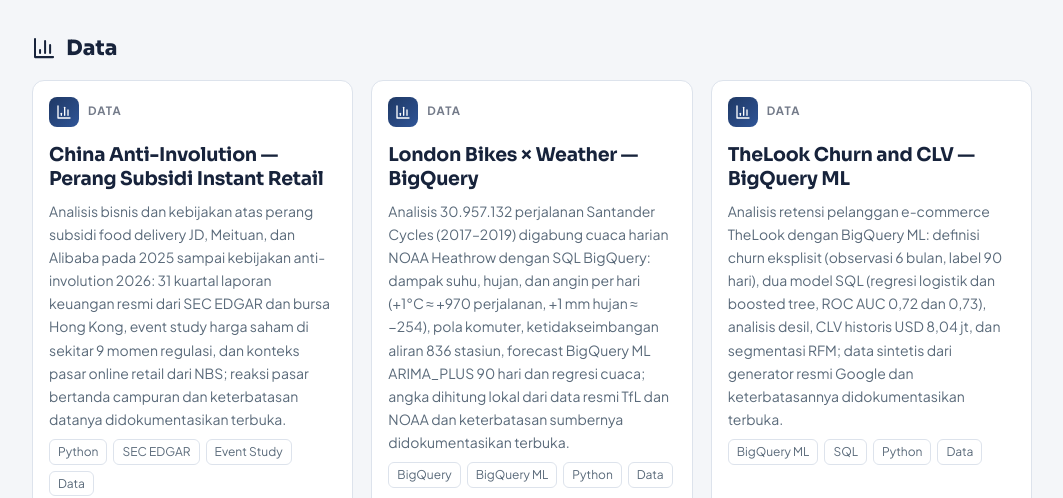
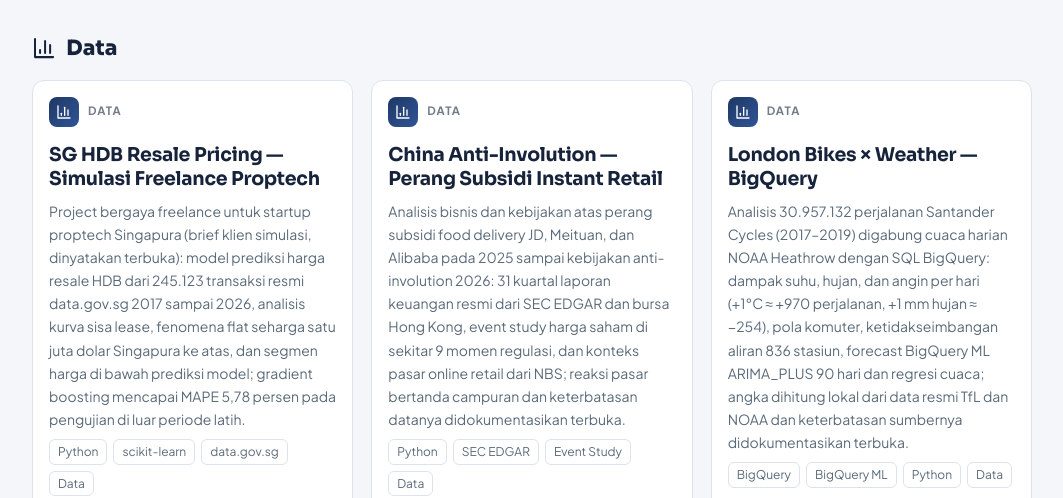
Before and after one commit to andikapratamazaid/andikapratamazaid.github.io, a plain HTML site: page index.html in a window 1280 px wide. Shown: the part 3916-4414 px from the top of the page, without its empty margins (108-1171 px from the left). Drawn offline with Linux system fonts and the light colour scheme.

Commit message:
Update index.html: add SG HDB Resale Pricing project

```diff
--- a/index.html
+++ b/index.html
@@ -596,6 +596,7 @@ var P=[
 {t:"Invoice Fraud & Three-Way Match Agent",cm:"39 fraud tertangkap",cl:"Precision dan recall 1,000 pada 148 invoice sintetis berlabel",d:"Agent deteksi fraud pembayaran vendor lewat pencocokan PO, BAST, dan invoice: invoice ganda dan pecah invoice, selisih harga dan volume, invoice tanpa PO, pola angka bulat, dan uji Benford.",cat:"ai",tech:["Python","SQLite","Audit"],u:GH+"invoice-fraud-agent",l:"Lihat Kode",f:1},
 {t:"AgentForge — Multi-Agent Automation System",cm:"OpenRouter",cl:"Sistem multi-agent dengan orkestrasi, perutean model, dan skor kualitas",d:"Sistem multi-agent bertenaga OpenRouter dengan roadmap menuju produk SaaS.",cat:"ai",tech:["Python","OpenRouter","Multi-Agent"],u:GH+"agentforge-multi-agent-system",l:"Lihat Kode",f:1},
 {t:"OmniForge — Multi-Platform Agent Gateway",cm:"6 platform",cl:"Satu gateway untuk Telegram, Discord, Slack, WhatsApp, Signal, dan CLI",d:"Gateway agent satu proses untuk enam platform chat dengan kelanjutan percakapan lintas platform.",cat:"ai",tech:["Python","Gateway","Multi-Platform"],u:GH+"omniforge-agent-gateway",l:"Lihat Kode",f:1},
+{t:"SG HDB Resale Pricing — Simulasi Freelance Proptech",cm:"MAPE model 5,78%",cl:"Brief klien simulasi dari startup proptech Singapura: model valuasi flat HDB dari 245 ribu transaksi resmi",d:"Project bergaya freelance untuk startup proptech Singapura (brief klien simulasi, dinyatakan terbuka): model prediksi harga resale HDB dari 245.123 transaksi resmi data.gov.sg 2017 sampai 2026, analisis kurva sisa lease, fenomena flat seharga satu juta dolar Singapura ke atas, dan segmen harga di bawah prediksi model; gradient boosting mencapai MAPE 5,78 persen pada pengujian di luar periode latih.",cat:"data",tech:["Python","scikit-learn","data.gov.sg"],u:GH+"sg-hdb-resale-pricing",l:"Lihat Kode",f:1},
 {t:"China Anti-Involution — Perang Subsidi Instant Retail",cm:"RMB 540 M terbakar",cl:"Perang subsidi food delivery China 2025: belanja marketing 4 platform RMB 540 miliar, lalu regulator turun tangan",d:"Analisis bisnis dan kebijakan atas perang subsidi food delivery JD, Meituan, dan Alibaba pada 2025 sampai kebijakan anti-involution 2026: 31 kuartal laporan keuangan resmi dari SEC EDGAR dan bursa Hong Kong, event study harga saham di sekitar 9 momen regulasi, dan konteks pasar online retail dari NBS; reaksi pasar bertanda campuran dan keterbatasan datanya didokumentasikan terbuka.",cat:"data",tech:["Python","SEC EDGAR","Event Study"],u:GH+"china-anti-involution",l:"Lihat Kode",f:1},
 {t:"London Bikes × Weather — BigQuery",cm:"30,96 jt perjalanan",cl:"Permintaan sepeda London vs cuaca Heathrow: hari hangat 2x lebih ramai, hujan berat potong 23,7%",d:"Analisis 30.957.132 perjalanan Santander Cycles (2017–2019) digabung cuaca harian NOAA Heathrow dengan SQL BigQuery: dampak suhu, hujan, dan angin per hari (+1°C ≈ +970 perjalanan, +1 mm hujan ≈ −254), pola komuter, ketidakseimbangan aliran 836 stasiun, forecast BigQuery ML ARIMA_PLUS 90 hari dan regresi cuaca; angka dihitung lokal dari data resmi TfL dan NOAA dan keterbatasan sumbernya didokumentasikan terbuka.",cat:"data",tech:["BigQuery","BigQuery ML","Python"],u:GH+"london-bikes-weather-bigquery",l:"Lihat Kode",f:1},
 {t:"TheLook Churn and CLV — BigQuery ML",cm:"ROC AUC 0,73",cl:"Prediksi churn TheLook: desil risiko 97,6% turun ke 72,9%, CLV total USD 8,04 jt",d:"Analisis retensi pelanggan e-commerce TheLook dengan BigQuery ML: definisi churn eksplisit (observasi 6 bulan, label 90 hari), dua model SQL (regresi logistik dan boosted tree, ROC AUC 0,72 dan 0,73), analisis desil, CLV historis USD 8,04 jt, dan segmentasi RFM; data sintetis dari generator resmi Google dan keterbatasannya didokumentasikan terbuka.",cat:"data",tech:["BigQuery ML","SQL","Python"],u:GH+"thelook-churn-clv-bigquery-ml",l:"Lihat Kode",f:1},
```
